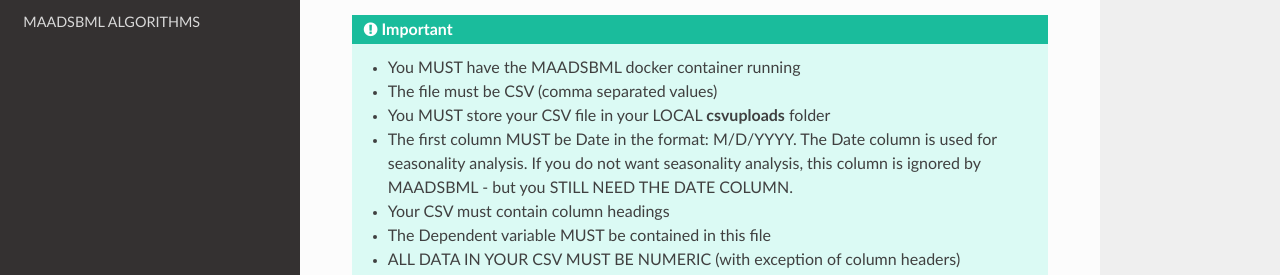
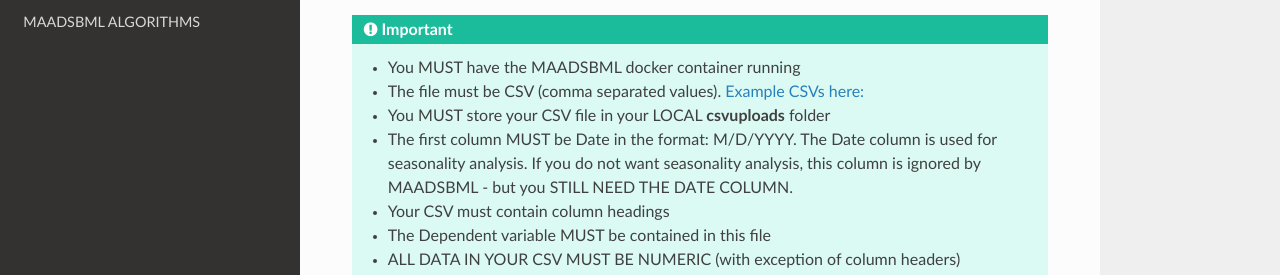
Before and after one commit to smaurice101/maadsbml, a Sphinx documentation site: the page built from docs/source/maadsbmlnotebook.rst, in a window 1280 px wide and 900 px high. Shown: the part 321-596 px from the top of the window. Built offline with Sphinx 7.4.7 and the Read the Docs theme 2.0.0, drawn with Linux system fonts in a browser that asks for light colours.

Commit message:
Update maadsbmlnotebook.rst

```diff
--- a/docs/source/maadsbmlnotebook.rst
+++ b/docs/source/maadsbmlnotebook.rst
@@ -12,7 +12,7 @@
 
    • You MUST have the MAADSBML docker container running
 
-   • The file must be CSV (comma separated values)
+   • The file must be CSV (comma separated values).  `Example CSVs here: <https://github.com/smaurice101/raspberrypi/tree/main/maadsbml>`_
 
    • You MUST store your CSV file in your LOCAL **csvuploads** folder
 
```
